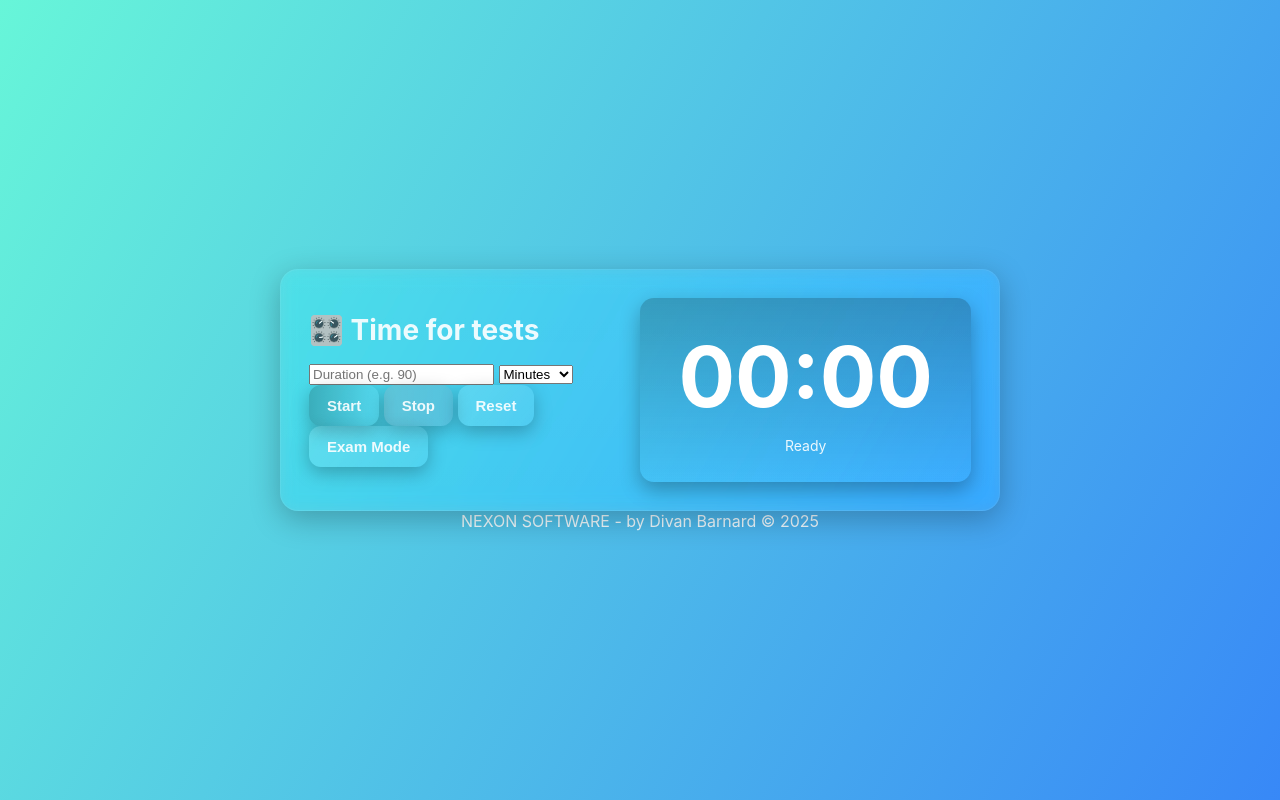
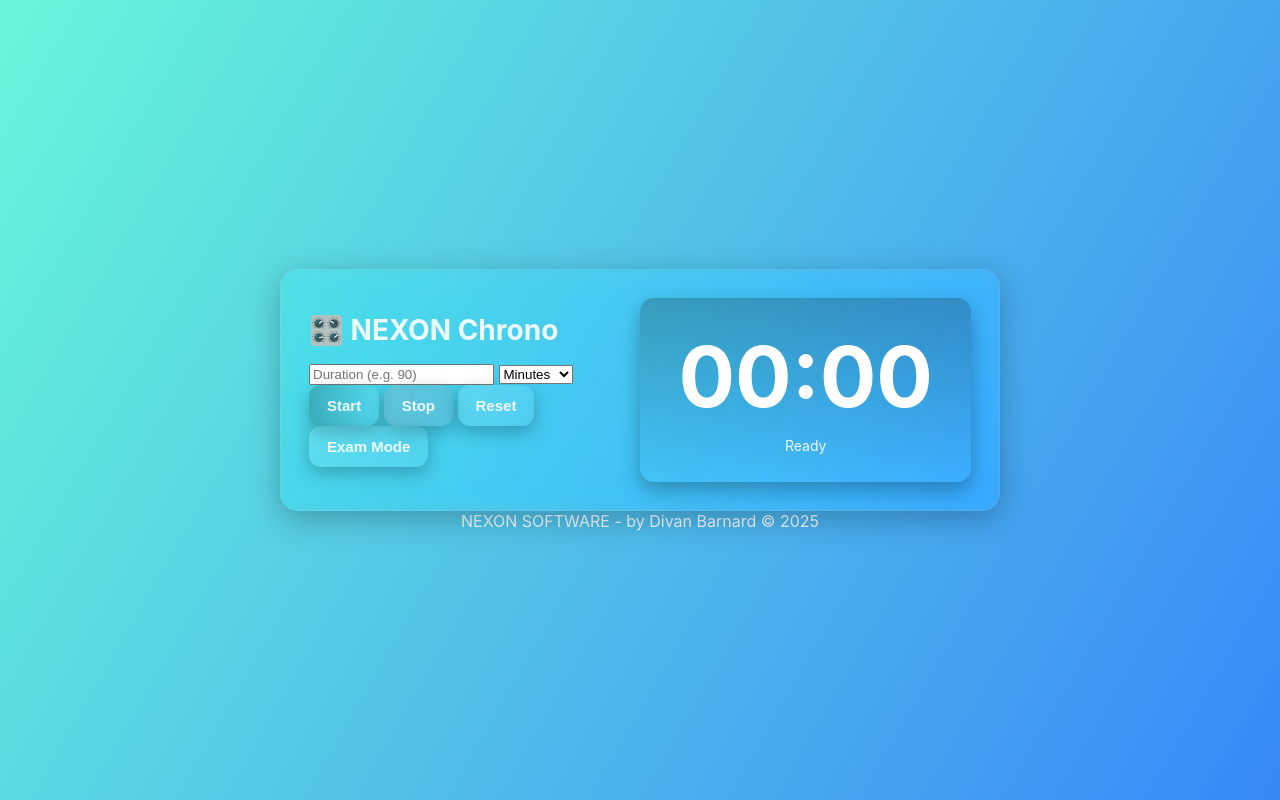
Before and after one commit to Zentrix-Ai/timer-for-test, a plain HTML site: page index.html in a window 1280 px wide. Drawn offline with Linux system fonts and the light colour scheme.

Commit message:
Update index.html

```diff
--- a/index.html
+++ b/index.html
@@ -3,7 +3,7 @@
 <head>
 <meta charset="utf-8" />
 <meta name="viewport" content="width=device-width,initial-scale=1" />
-<title>Funky Countdown Timer with MP3 Announcements</title>
+<title>NEXON Chrono</title>
 <style>
 :root{--accent: rgba(255,255,255,0.9);}
 *{box-sizing:border-box}
@@ -86,7 +86,7 @@ body.timeup {
 <body>
 <main class="card" id="mainCard">
   <div class="left" id="setupSection">
-    <h1>🎛️ Time for tests</h1>
+    <h1>🎛️ NEXON Chrono</h1>
     <div class="input-row">
       <input id="timeInput" type="number" min="1" placeholder="Duration (e.g. 90)" />
       <select id="unit">
```
